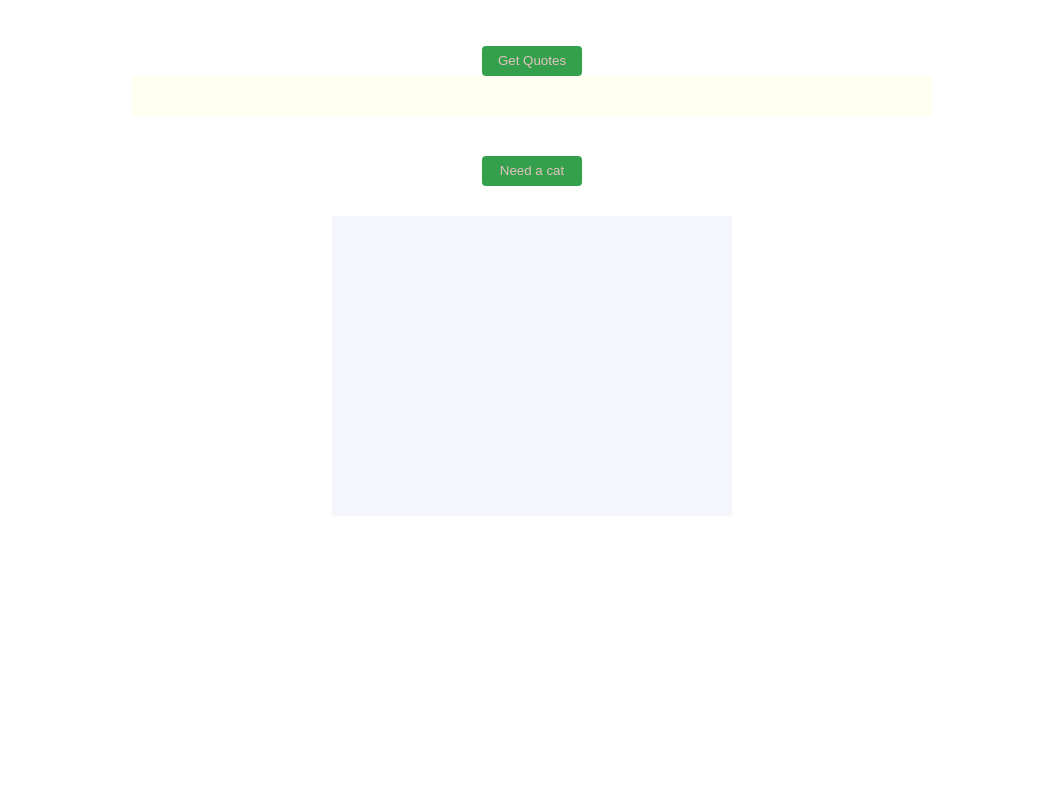
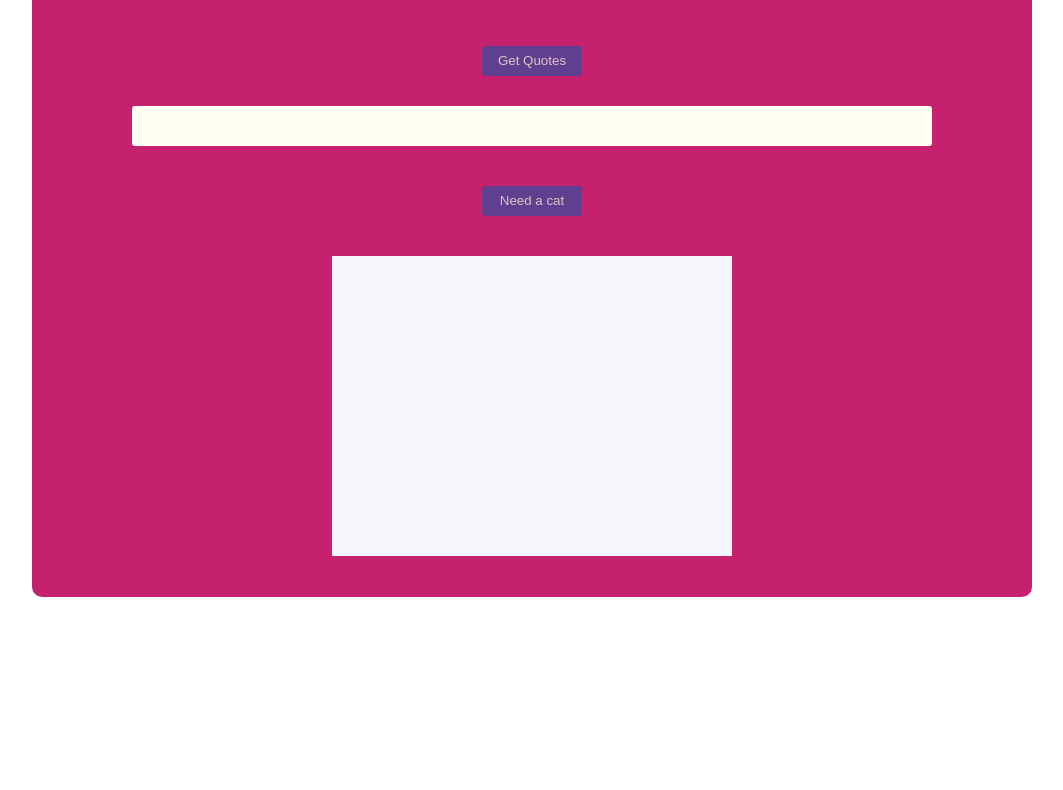
Before and after one commit to eronsmathew/daily-Quotes, a plain HTML site: page index.html in a window 1280 px wide. Shown: the part 74-864 px from the top of the page, without its empty margins (108-1171 px from the left). After the commit the page ends 800 px from the top, so only its background shows below. Drawn offline with Linux system fonts and the light colour scheme.

Commit message:
modified css and js file

```diff
--- a/catApi.js
+++ b/catApi.js
@@ -32,8 +32,10 @@ fetch('https://api.thecatapi.com/v1/images/search')
 })
 .then(cats =>{
     cats.forEach(cat =>{
-        catDiv.innerHTML = `<h2>Here are some gorgeous pics of kittens..</h2><br>
-        <img src ="${cat.url}" alt="Great Kitty" width = 70% height =60%>`
+        catDiv.innerHTML = `<img src ="${cat.url}" alt="Great Kitty" width = 70% height =60%>`
     })
 })
-})
+.catch(error =>{
+    catDiv.innerHTML = `<p>${error}</p>`
+});
+});
--- a/cats.css
+++ b/cats.css
@@ -4,15 +4,16 @@
 html,body{
     margin:0 auto;
     width:1000px;
-    height:900px;
+    height:700px;
     font-family:fantasy;
 }
 
 .container{
     width:1000px;
-    height:550px;
+    height:650px;
     border:0;
     border-radius:10px;
+    background-color: #c5216e;
 
 }
 
@@ -34,18 +35,35 @@ h1{
      padding:3px;
 }
 
-button{
+#get-quotes{
     width:100px;
     height:30px;
     border:0;
     border-radius:4px;
-    background-color:#34a04c;
+    background-color:#1555a893;
     color:#e4c2c1;
     margin-top:4%;
+    margin-bottom: 3%;
     margin-left:45%;
 }
 
-button:hover{
+#get-quotes:hover{
+    cursor:pointer;
+}
+
+#request-button{
+    width:100px;
+    height:30px;
+    border:0;
+    border-radius:4px;
+    background-color:#1555a893;
+    color:#e4c2c1;
+    margin-top:4%;
+    margin-bottom: 1%;
+    margin-left:45%;
+}
+
+#request-button:hover{
     cursor:pointer;
 }
 
```
